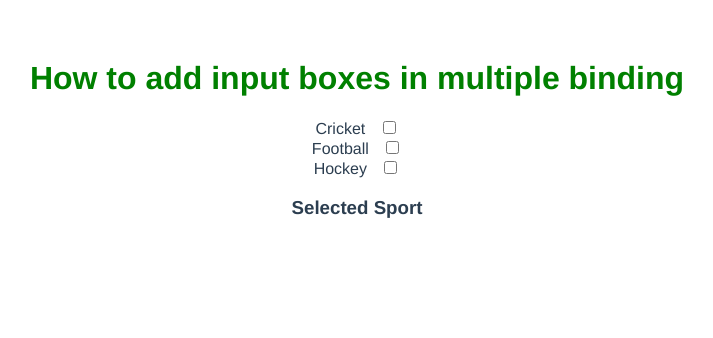
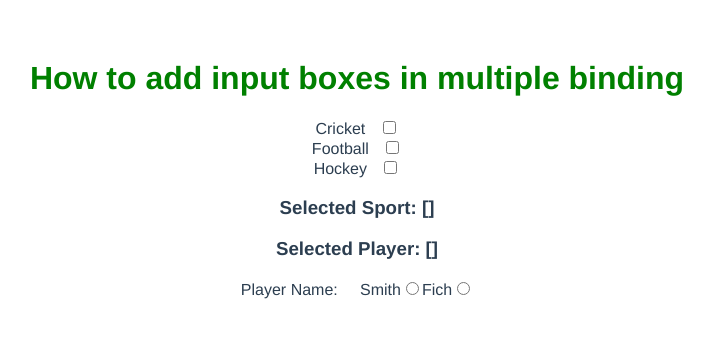
Before and after one commit to AlvaroBernabe/aba-vueTriyng1, a Vue app: page / in a window 1280 px wide. Shown: the top 338 px of the page, without its empty margins (283-996 px from the left). Built offline with nearby package versions, Linux system fonts and the light colour scheme.

Commit message:
feat:  multiple binding

```diff
--- a/src/components/inputboxes.vue
+++ b/src/components/inputboxes.vue
@@ -2,16 +2,28 @@
     <h1>How to add input boxes in multiple binding</h1>
     <label for="cricket">Cricket</label>
     &nbsp;
-    <input type="checkbox">
+    <input type="checkbox" value="Cricket" v-model="sport">
     <br />
-    <label for="bootball">Football</label>
+    <label for="football">Football</label>
     &nbsp;
-    <input type="checkbox">
+    <input type="checkbox" value="Football" v-model="sport">
     <br />
     <label for="hockey">Hockey</label>
     &nbsp;
-    <input type="checkbox">
-    <h3>Selected Sport</h3>
+    <input type="checkbox" value="Hockey" v-model="sport">
+    <br>
+    <h3>Selected Sport: {{ sport }}</h3>
+    <h3>Selected Player: {{ player }}</h3>
+
+    <label for="playerName">Player Name:</label>
+    &nbsp; &nbsp;
+
+    <label for="">Smith</label>
+    <input type="radio" value="Smith" name="name" id="name" v-model="player">
+
+    <label for="">Fich</label>
+    <input type="radio" value="Fich" name="name" id="name2" v-model="player">
+    <br>
 </template>
 
 <script>
@@ -19,7 +31,8 @@ export default {
     name: "inputBoxes",
     data() {
         return{
-            count: 20
+            sport: [],
+            player: []
     }}
 }
 </script>
```
